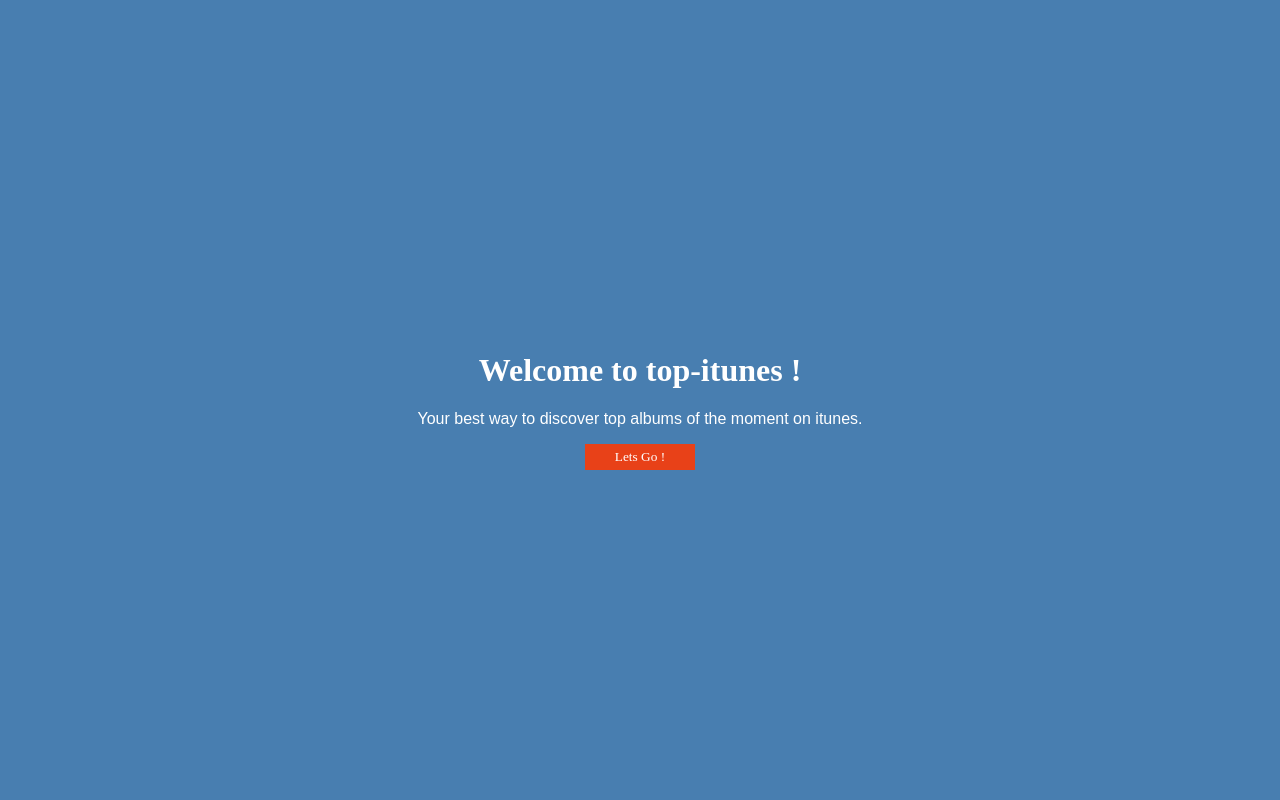
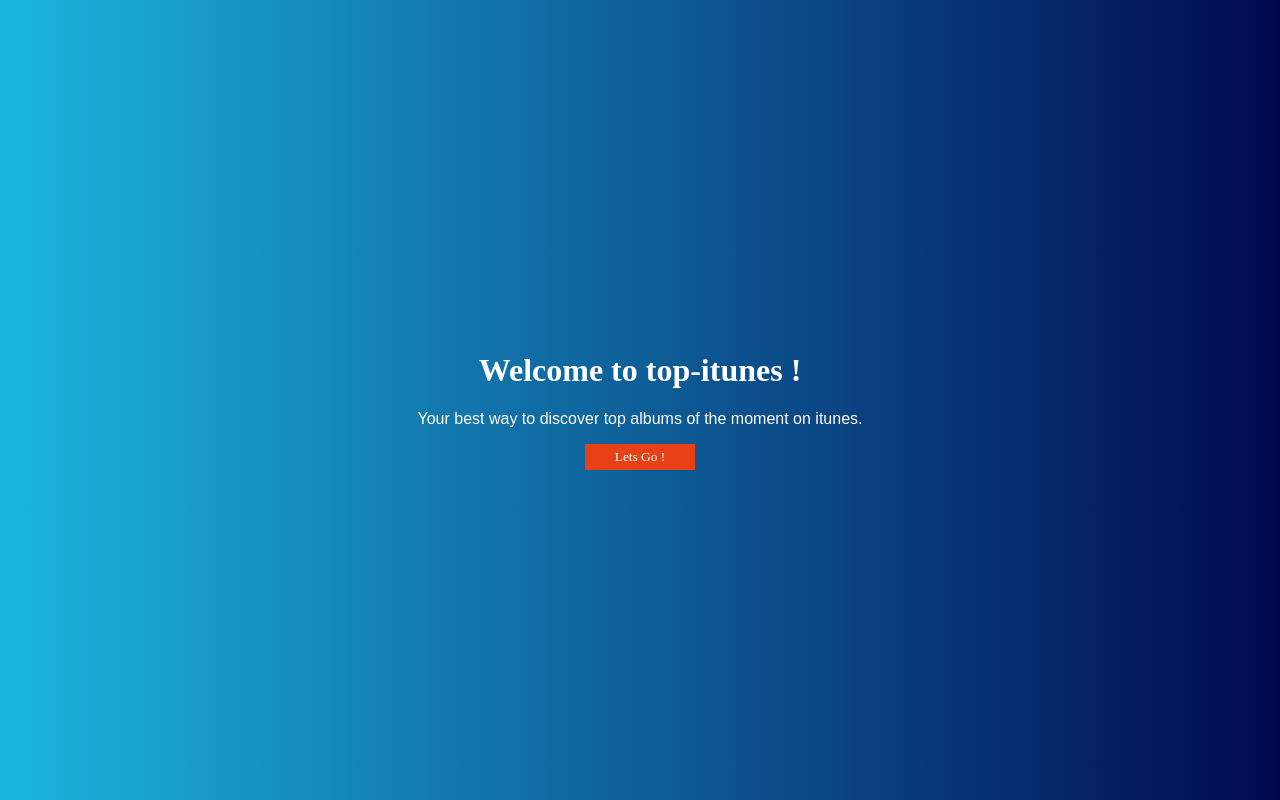
Before and after one commit to Gatreek92/top-itunes, a React (Create React App) app in the folder top-itunes/: page / in a window 1280 px wide. Built offline with nearby package versions, Linux system fonts and the light colour scheme; a web font is replaced by a local one.

Commit message:
Changed colors.

```diff
--- a/top-itunes/src/components/album.js
+++ b/top-itunes/src/components/album.js
@@ -32,7 +32,8 @@
     justifyContent: "center",
     textAlign: "center",
     maxWidth: 235,
-    boxShadow: " 0 10px 20px rgba(0,0,0,0.19), 0 6px 6px rgba(0,0,0,0.23)"
+    boxShadow: " 0 10px 20px rgba(0,0,0,0.19), 0 6px 6px rgba(0,0,0,0.23)",
+    backgroundColor: "#487eb0"
   }
 };
 export default injectSheet(styles)(Album);
--- a/top-itunes/src/components/homePage.js
+++ b/top-itunes/src/components/homePage.js
@@ -24,7 +24,6 @@
     alignItems: "center",
     justifyContent: "center",
     height: "100%",
-    backgroundColor: "#487eb0",
     color: "white"
   },
   button: {
--- a/top-itunes/src/components/topAlbums.js
+++ b/top-itunes/src/components/topAlbums.js
@@ -93,7 +93,6 @@
 }
 const styles = {
   container: {
-    backgroundColor: "#487eb0",
     color: "white",
     minHeight: "100%",
     padding: 10
--- a/top-itunes/src/index.css
+++ b/top-itunes/src/index.css
@@ -9,6 +9,8 @@
   margin: 0;
   padding: 0;
   font-family: sans-serif;
+  background-color: #21d4fd;
+  background: linear-gradient(90deg, #1cb5e0 0%, #000851 100%);
 }
 h1,
 h2,
```
